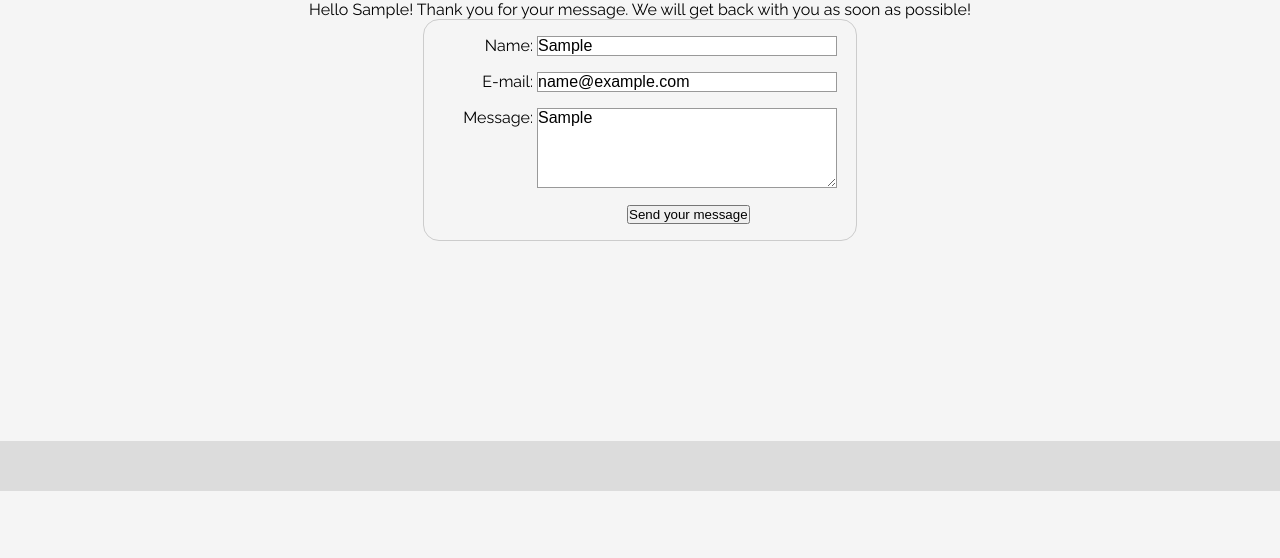
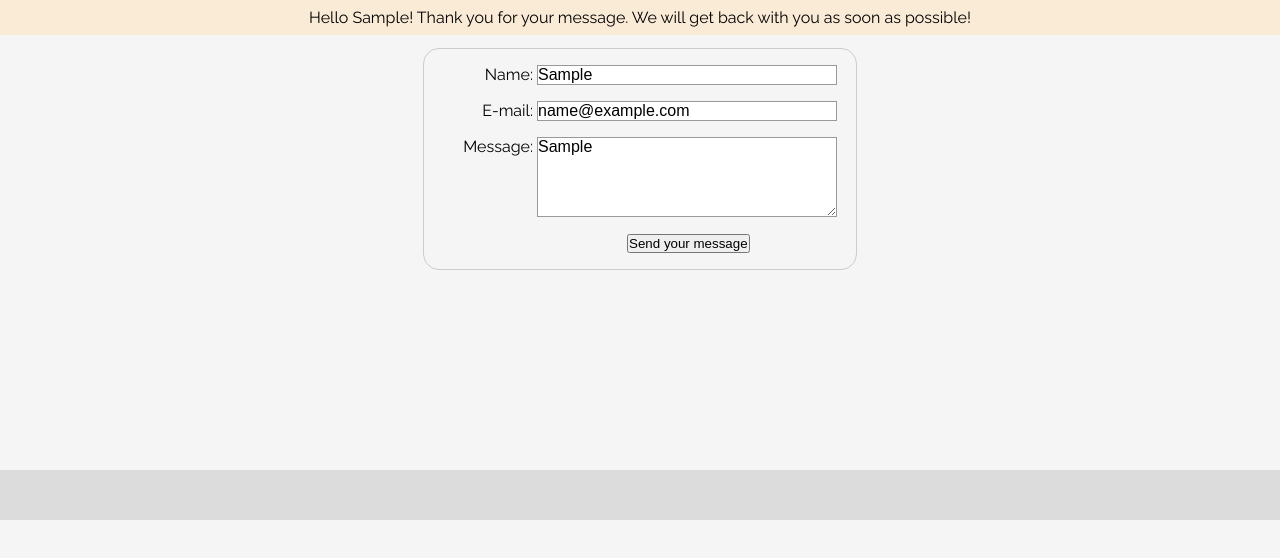
Before and after one commit to GitEnny/wdd130, a plain HTML site: page contactus.html in a window 1280 px wide. Both pictures are taken after typing "Sample", "name@example.com", "Sample" into the empty fields and a click on the button "Send your message". Drawn offline with Linux system fonts and the light colour scheme; a web font is replaced by a local one.

Commit message:
contact us now

```diff
--- a/contactus.html
+++ b/contactus.html
@@ -70,6 +70,19 @@ button {
      between the labels and their text fields */
   margin-left: 0.5em;
 }
+#feedback {
+    background-color: antiquewhite;
+    position: absolute;
+    top: 0;
+    left: 0;
+    right: 0;
+    padding: .5em;
+    /* make this element invisible until we are ready for it */
+    display: none;
+}
+.moveDown {
+    margin-top: 3em;
+}
       </style>
     <title>Whitewater Rafting Vacations | Dry Oar Boating | Home</title>
     <link rel="stylesheet" href="wwr/styles/styles.css">
```
